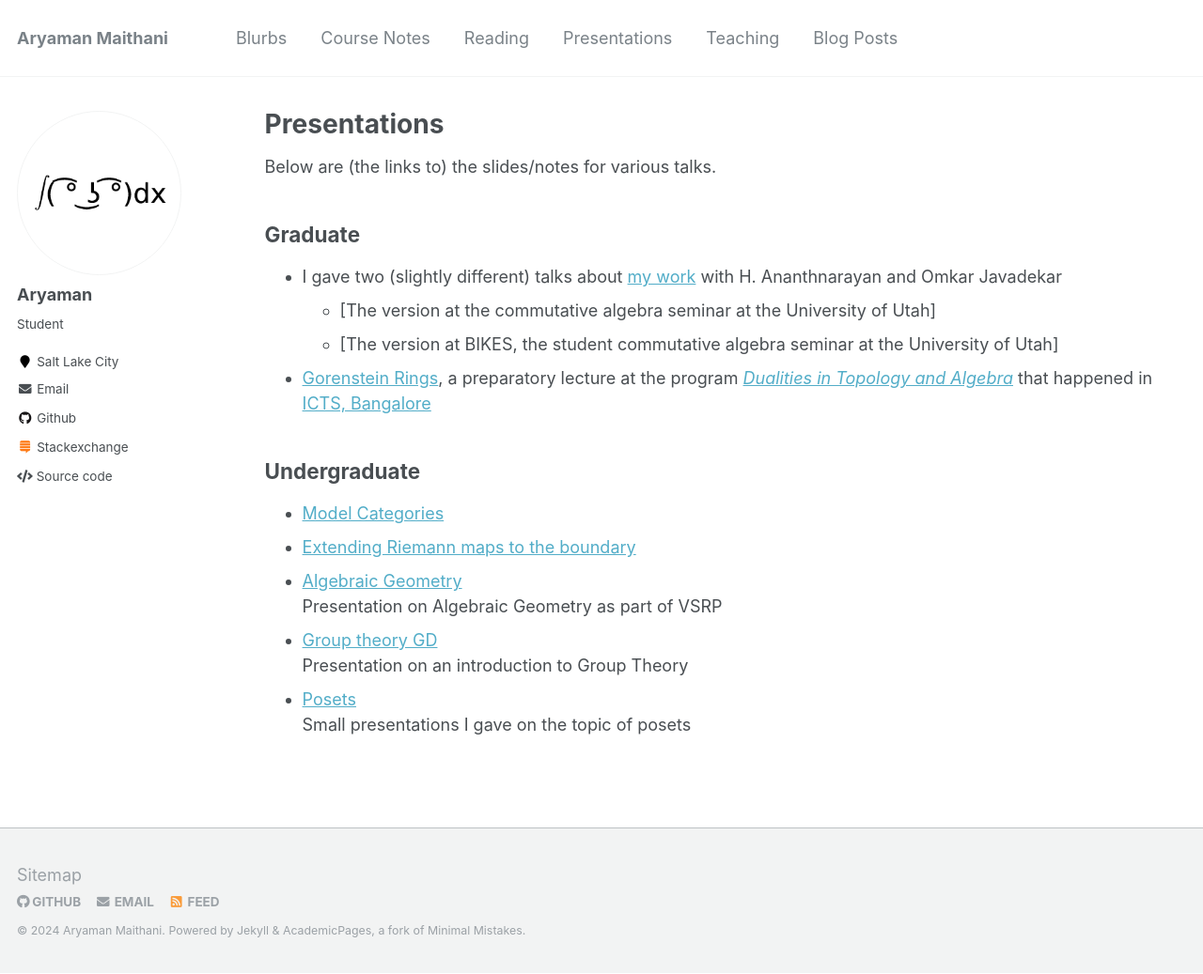
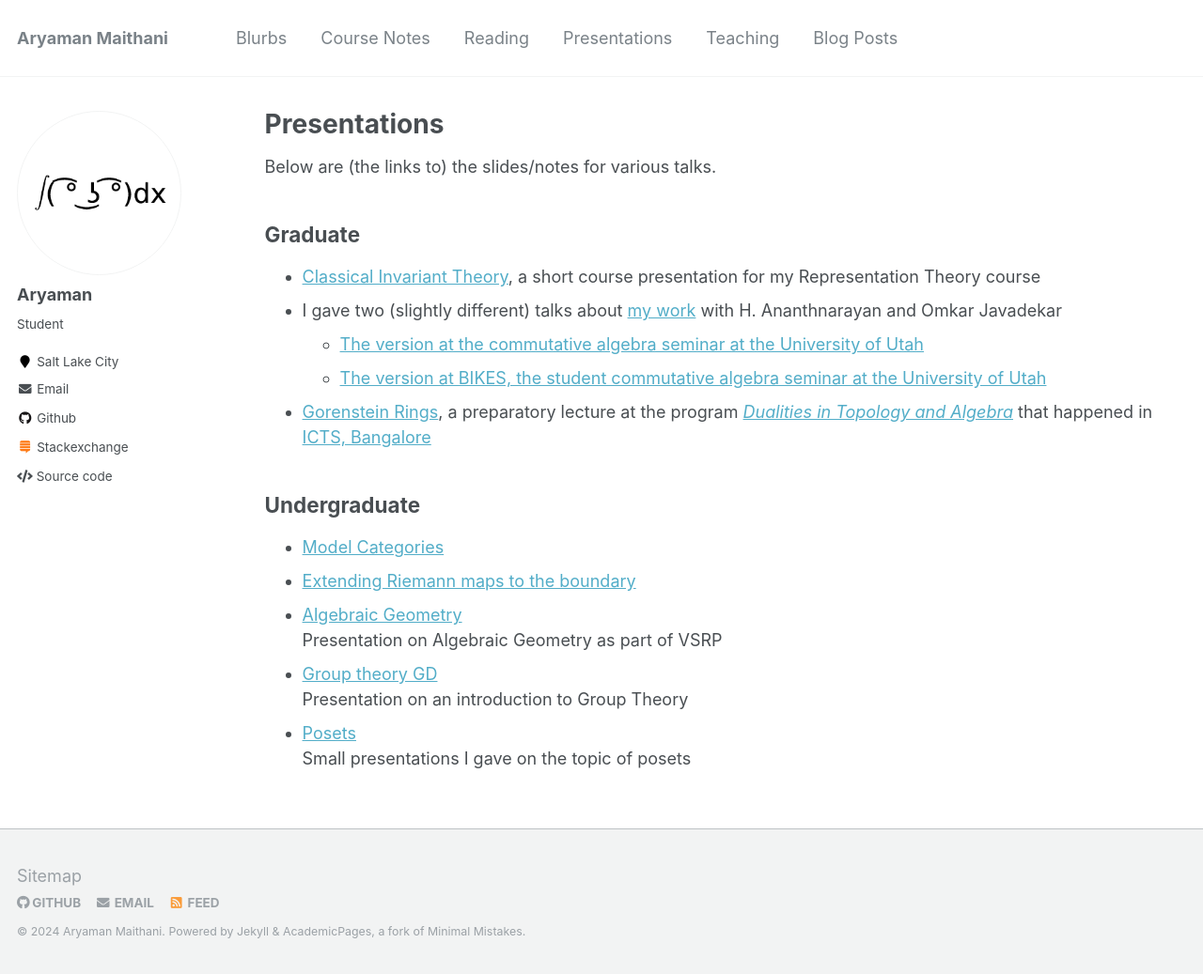
Before and after one commit to aryamanmaithani/math, a Jekyll site: the page built from _pages/presentations.md, in a window 1280 px wide and 1037 px high. Shown: the whole window at 94% size. Built offline with Jekyll 4.4.1, drawn with Linux system fonts in a browser that asks for light colours.

Commit message:
fixing again

```diff
--- a/_pages/presentations.md
+++ b/_pages/presentations.md
@@ -11,10 +11,11 @@ Below are (the links to) the slides/notes for various talks.
 
 ## Graduate
 
+* [Classical Invariant Theory]({{base_path}}/talks/2024-04-22-utah-rep-theory-invariants.pdf), a short course presentation for my Representation Theory course
 * I gave two (slightly different) talks about [my work](https://arxiv.org/pdf/2401.01046) with H. Ananthnarayan and Omkar Javadekar
-  * [The version at the commutative algebra seminar at the University of Utah]
-  * [The version at BIKES, the student commutative algebra seminar at the University of Utah]
-* [Gorenstein Rings]({{base_path}}/2023-05-19-icts-gorenstein.pdf), a preparatory lecture at the program [_Dualities in Topology and Algebra_](https://www.icts.res.in/program/dta2023) that happened in [ICTS, Bangalore](https://www.icts.res.in/)
+  * [The version at the commutative algebra seminar at the University of Utah]({{base_path}}/talks/2024-03-29-utah-ca-linear-quotients.pdf)
+  * [The version at BIKES, the student commutative algebra seminar at the University of Utah]({{base_path}}/talks/2024-02-15-bikes-linear-quotients.pdf)
+* [Gorenstein Rings]({{base_path}}/talks/2023-05-19-icts-gorenstein.pdf), a preparatory lecture at the program [_Dualities in Topology and Algebra_](https://www.icts.res.in/program/dta2023) that happened in [ICTS, Bangalore](https://www.icts.res.in/)
 
 ## Undergraduate
 
```
